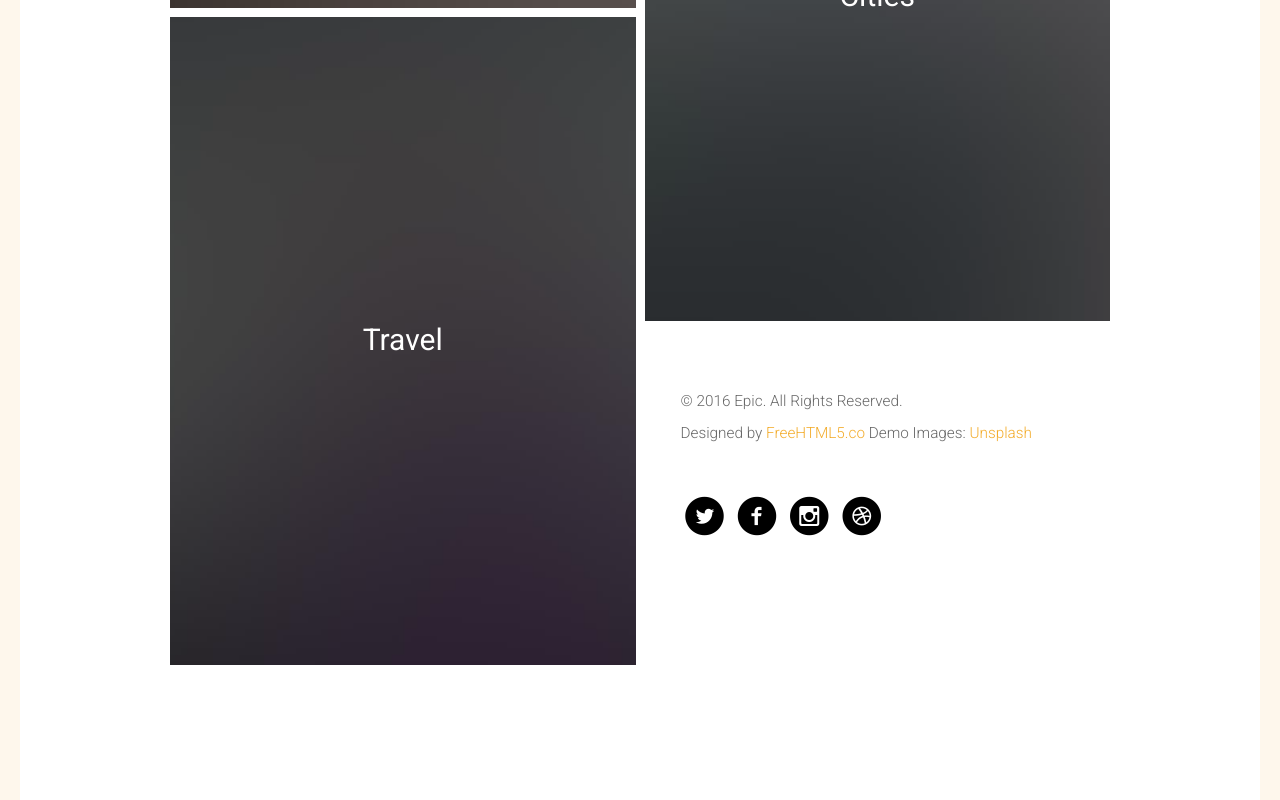
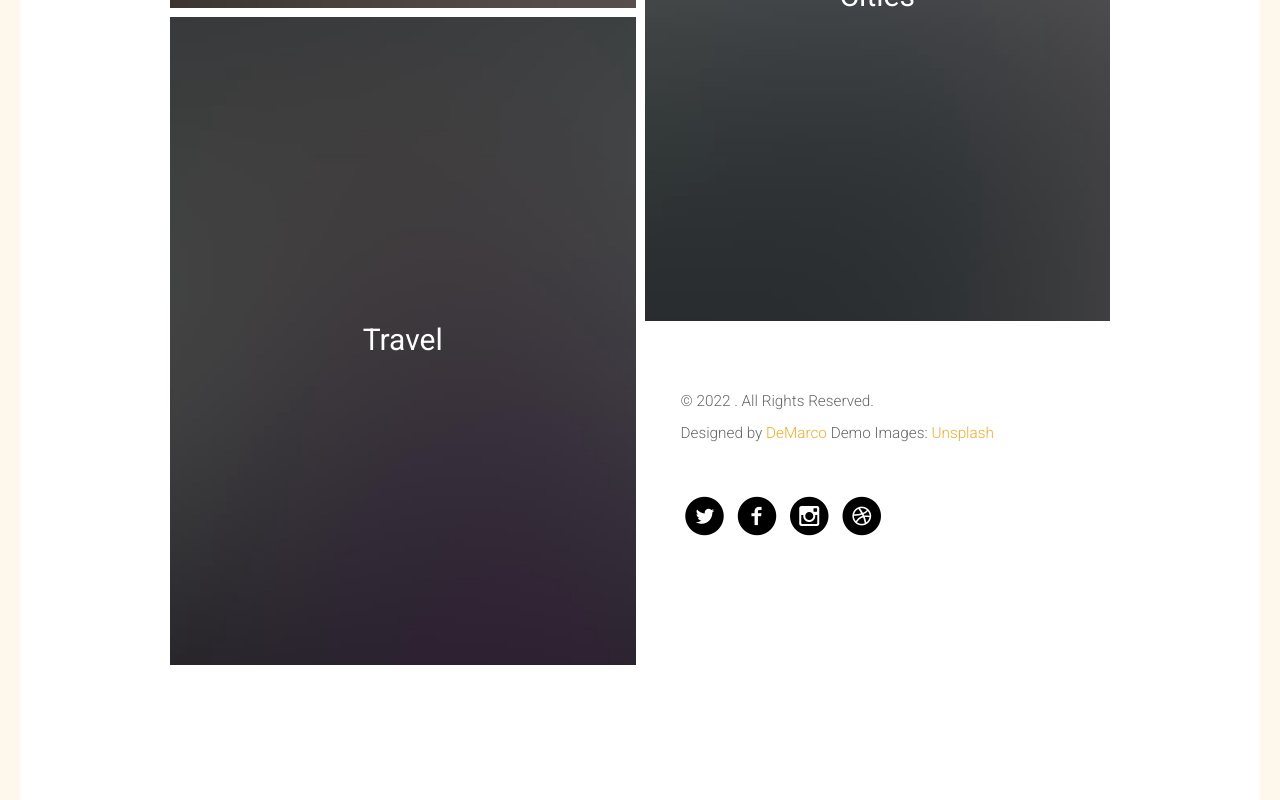
Before and after one commit to EGuaita00/Portafolio, a plain HTML site: page index.html in a window 1280 px wide. Shown: the part 2473-3273 px from the top of the page. Drawn offline with nearby package versions, Linux system fonts and the light colour scheme; files whose address does not match are found by name; a web font is replaced by a local one.

Commit message:
Update index.html
diseñado por...

```diff
--- a/index.html
+++ b/index.html
@@ -7,23 +7,22 @@
 	<head>
 	<meta charset="utf-8">
 	<meta http-equiv="X-UA-Compatible" content="IE=edge">
-	<title>Epic &mdash; Fully Responsive Free HTML5 Bootstrap Website Template by FREEHTML5.co</title>
+	<title>Egar Guaita Desing</title>
 	<meta name="viewport" content="width=device-width, initial-scale=1">
-	<meta name="description" content="Free HTML5 Template by FREEHTML5.CO" />
+	<meta name="description" content="HTML5 Template by DeMarco" />
 	<meta name="keywords" content="free html5, free template, free bootstrap, website template, html5, css3, mobile first, responsive" />
-	<meta name="author" content="FREEHTML5.CO" />
+	<meta name="author" content="DeMarco" />
 
   <!--
 	//////////////////////////////////////////////////////
 
-	FREE HTML5 TEMPLATE
-	DESIGNED & DEVELOPED by FREEHTML5.CO
+	HTML5 TEMPLATE
+	DESIGNED & DEVELOPED by DeMarco
 
-	Website: 		http://freehtml5.co/
-	Email: 			info@freehtml5.co
-	Twitter: 		http://twitter.com/fh5co
-	Facebook: 		https://www.facebook.com/fh5co
-
+	Website:
+	Email:
+	Twitter:
+	Facebook:
 	//////////////////////////////////////////////////////
 	 -->
 
@@ -105,7 +104,7 @@
 					</div>
 					<div class="fh5co-item">
 						<a href="single.html" class="transition animate-box">
-							<img src="images/pic_1.jpg" alt="Free HTML5 Website Template by FreeHTML5.co">
+							<img src="images/pic_1.jpg" alt="HTML5 Website Template by DeMarco">
 							<div class="fh5co-item-text-wrap">
 								<div class="fh5co-item-text">
 									<h2>Outdoor</h2>
@@ -115,7 +114,7 @@
 					</div>
 					<div class="fh5co-item">
 						<a href="single.html" class="transition animate-box">
-							<img src="images/pic_2.jpg" alt="Free HTML5 Website Template by FreeHTML5.co">
+							<img src="images/pic_2.jpg" alt="HTML5 Website Template by DeMarco">
 							<div class="fh5co-item-text-wrap">
 								<div class="fh5co-item-text">
 									<h2>Food</h2>
@@ -125,7 +124,7 @@
 					</div>
 					<div class="fh5co-item">
 						<a href="single.html" class="transition animate-box">
-							<img src="images/pic_7.jpg" alt="Free HTML5 Website Template by FreeHTML5.co">
+							<img src="images/pic_7.jpg" alt=" HTML5 Website Template by DeMarco">
 							<div class="fh5co-item-text-wrap">
 								<div class="fh5co-item-text">
 									<h2>Nature</h2>
@@ -135,7 +134,7 @@
 					</div>
 					<div class="fh5co-item">
 						<a href="single.html" class="transition animate-box">
-							<img src="images/pic_8.jpg" alt="Free HTML5 Website Template by FreeHTML5.co">
+							<img src="images/pic_8.jpg" alt="HTML5 Website Template by DeMarco">
 							<div class="fh5co-item-text-wrap">
 								<div class="fh5co-item-text">
 									<h2>Travel</h2>
@@ -147,7 +146,7 @@
 				<div class="fh5co-col-2">
 					<div class="fh5co-item">
 						<a href="single.html" class="transition animate-box">
-							<img src="images/pic_3.jpg" alt="Free HTML5 Website Template by FreeHTML5.co">
+							<img src="images/pic_3.jpg" alt="HTML5 Website Template by DeMarco">
 							<div class="fh5co-item-text-wrap">
 								<div class="fh5co-item-text">
 									<h2>Nature</h2>
@@ -157,7 +156,7 @@
 					</div>
 					<div class="fh5co-item">
 						<a href="single.html" class="transition animate-box">
-							<img src="images/pic_4.jpg" alt="Free HTML5 Website Template by FreeHTML5.co">
+							<img src="images/pic_4.jpg" alt="HTML5 Website Template by DeMarco">
 							<div class="fh5co-item-text-wrap">
 								<div class="fh5co-item-text">
 									<h2>Wildlife</h2>
@@ -168,7 +167,7 @@
 					</div>
 					<div class="fh5co-item">
 						<a href="single.html" class="transition animate-box">
-							<img src="images/pic_5.jpg" alt="Free HTML5 Website Template by FreeHTML5.co">
+							<img src="images/pic_5.jpg" alt="HTML5 Website Template by DeMarco">
 							<div class="fh5co-item-text-wrap">
 								<div class="fh5co-item-text">
 									<h2>Faces</h2>
@@ -178,7 +177,7 @@
 					</div>
 					<div class="fh5co-item">
 						<a href="single.html" class="transition animate-box">
-							<img src="images/pic_6.jpg" alt="Free HTML5 Website Template by FreeHTML5.co">
+							<img src="images/pic_6.jpg" alt="HTML5 Website Template by DeMarco">
 							<div class="fh5co-item-text-wrap">
 								<div class="fh5co-item-text">
 									<h2>Cities</h2>
@@ -188,7 +187,7 @@
 					</div>
 
 					<div id="fh5co-footer" class="padding-left">
-						<p><small>&copy; 2016 Epic. All Rights Reserved. <br> Designed by <a href="http://freehtml5.co/" target="_blank">FreeHTML5.co</a> Demo Images: <a href="http://unsplash.com/" target="_blank">Unsplash</a></small></p>
+						<p><small>&copy; 2022 . All Rights Reserved. <br> Designed by <a href="http://demarco/" target="_blank">DeMarco</a> Demo Images: <a href="http://unsplash.com/" target="_blank">Unsplash</a></small></p>
 						<ul class="fh5co-social">
 							<li><a href="#"><i class="icon-twitter-with-circle"></i></a></li>
 							<li><a href="#"><i class="icon-facebook-with-circle"></i></a></li>
```
